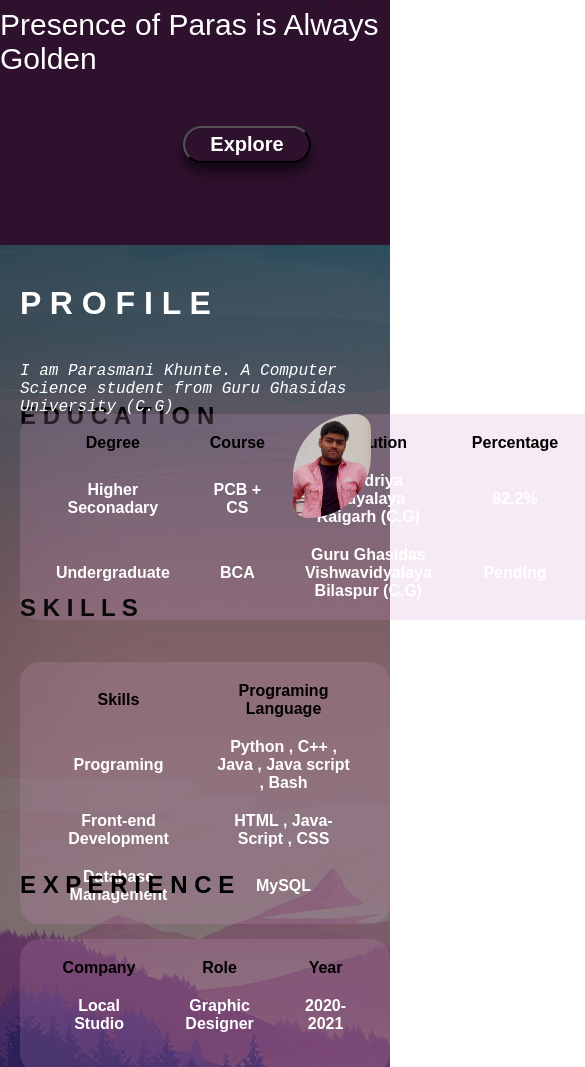
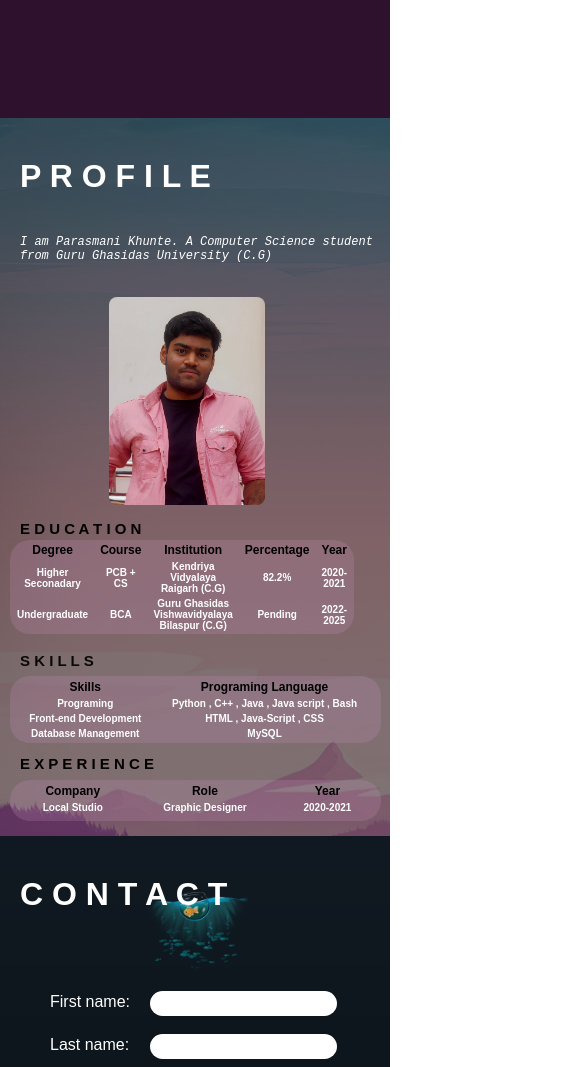
Before and after one commit to PARASMANI-KHUNTE/PORTFOLIO-WEBSITE, a plain HTML site: page index.html in a window 390 px wide. Shown: the part 599-1666 px from the top of the page, 585 px wide, since content can reach past the window. Drawn offline with Linux system fonts and the light colour scheme.

Commit message:
Update style.css

```diff
--- a/style.css
+++ b/style.css
@@ -13,6 +13,8 @@
     align-items: center;
     transition: all  0.5s ease-in
 }
+
+
 
 
 #container .navbar ul{
@@ -82,6 +84,9 @@
     opacity: 0;
     transition: 0.5s;
 }
+
+
+
 
 .con p{
     color: white;
@@ -184,23 +189,6 @@
     background-color: rgb(19, 48, 48);
 }
 
-
-
-#help{
-    width: 100%;
-    height: 100vh;
-    background-color: rgb(2, 24, 24);
-}
-
-
-#fun .box {
-    height: 800px;
-    width: 800px;
-    background-color: white;
-    opacity: 0.4;
-    position: absolute;
-    margin:5px 100px;
-}
 
 #about  .content h1{
     padding: 40px 20px;
@@ -470,3 +458,187 @@
     top:50px;
     left: 50px;
 }
+
+
+@media only screen and (max-width: 768px){
+    .con h1{
+
+        font-size: 50px;
+        position: relative;
+        top: 5vh;
+    }
+    .con p{
+        font-size: 20px;
+        top: 10vh;
+    }
+    .con   .scroll {
+        position: relative;
+        top: 15vh;
+        left: 35%;
+        font-size: 20px;
+        font-weight: 600 ;
+        background:none;
+        border-radius: 20px ;
+        padding: 5px 25px;
+        color: white;
+        transition: 0.5s;
+        box-shadow: 0px 10px 10px rgba(0,0,0,0.5);
+    }
+    #container{
+        width: 100%;
+        height: 85vh;
+
+}
+
+#fun{
+    height: 85vh;
+
+}
+
+#fun .pic{
+    width:40%;
+    position: relative;
+    top: -32%;
+    left: 28%;
+
+}
+#fun .pic img{
+    border-radius: 8px ;
+
+}
+#fun .contents h2{
+    font-size: 12px;
+
+
+
+}
+#fun  .content1 h2{
+    font-size: 15px;
+    position: relative;
+    top: 245px;
+
+}
+#fun  .content2 h2{
+    font-size: 15px;
+    position: relative;
+    top: 208px;
+
+}
+#fun  .content3 h2{
+    font-size: 15px;
+    position: relative;
+    top: 70px;
+
+}
+
+
+#fun  .content1 table, th, td {
+    border-radius: 20px;
+    padding: 0px 0px ;
+  }
+#fun  .content2 table, th, td {
+    border-radius: 20px;
+    padding: 1px 5px ;
+  }
+#fun  .content3 table, th, td {
+    border-radius: 20px;
+    padding: 1px 5px ;
+}
+#fun .content1 table .data{
+    font-size: 10px;
+}
+#fun .content2 table .data{
+    font-size: 10px;
+}
+#fun .content3 table .data{
+    font-size: 10px;
+}
+#fun .content1 table  .heading{
+    font-size: 12px;
+
+}
+#fun .content2 table  .heading{
+    font-size: 12px;
+
+}
+#fun .content3 table  .heading{
+    font-size: 12px;
+
+}
+
+#fun .content1 table{
+
+    width: 55%;
+    height: 0vh;
+
+    top: 135%;
+    left: 10px;
+
+}
+#fun .content2 table{
+    width: 95%;
+    height: 0vh;
+    top: 280%;
+    left: 10px;
+
+}
+#fun .content3 table{
+    width: 95%;
+    height: 0vh;
+    top: 135px;
+    left: 10px;
+}
+#contact {
+    width: 100%;
+    height: 85vh;
+    background-size:contain;
+    background-repeat: repeat;
+
+}
+#contact form  #fname , #lname , #email , #message{
+    margin: 0px 0px;
+    padding: 5px 5px;
+}
+
+#contact form #message{
+    padding: 80px 20px;
+}
+
+#contact form label{
+
+    left: 50px;
+    top: 40px;
+}
+
+#contact form #submit{
+    top:70px;
+    left: 150px;
+}
+
+
+
+#about .bo {
+    position: relative;
+    top: 50px;
+    width: 100px;
+    height: 130px;
+
+
+}
+#about{
+    height: 85vh;
+}
+
+
+#about .content .chest1 .bo h4 ,h3 {
+    font-size: 10px;
+    top: 18px;
+}
+
+#about .content .chest1 .bo h4{
+    padding: 20px;
+
+}
+
+
+}
```
